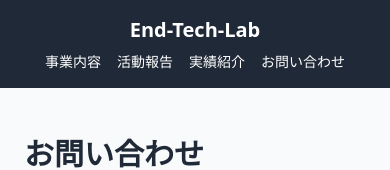
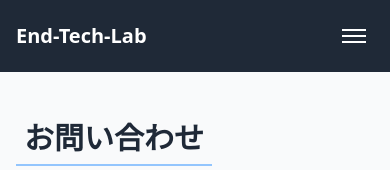
Before and after one commit to endtechlab/end-tech-lab, a Next.js app: page /contact in a window 390 px wide. Shown: the top 170 px of the page. Built offline with nearby package versions, Linux system fonts and the light colour scheme.

Commit message:
スマホ対応（ヘッダーのハンバーガーメニュー化）

```diff
--- a/components/Header.tsx
+++ b/components/Header.tsx
@@ -1,24 +1,43 @@
 // components/Header.tsx
 import Link from "next/link";
+import { useState } from "react";
 
 const Header = () => {
+  const [isMenuOpen, setIsMenuOpen] = useState(false);
+
   return (
     <header className="bg-gray-800 text-white sticky top-0 z-50">
       <div className="max-w-6xl mx-auto px-4 py-4 flex flex-col md:flex-row items-center md:justify-between gap-2 md:gap-0">
-        <h1 className="text-xl font-bold flex-shrink-0 whitespace-nowrap">
-          <Link href="/">End-Tech-Lab</Link>
-        </h1>
-        <nav className="flex flex-row flex-wrap md:flex-nowrap gap-4 md:gap-6 text-sm overflow-x-auto w-full md:w-auto justify-center md:justify-end">
-          <Link href="/services" className="hover:underline whitespace-nowrap">
+        <div className="flex items-center justify-between w-full md:w-auto">
+          <h1 className="text-xl font-bold flex-shrink-0 whitespace-nowrap">
+            <Link href="/">End-Tech-Lab</Link>
+          </h1>
+          {/* ハンバーガーメニューボタン（スマホのみ表示） */}
+          <button
+            className="md:hidden p-2"
+            onClick={() => setIsMenuOpen(!isMenuOpen)}
+            aria-label="メニュー"
+          >
+            <div className="w-6 h-6 flex flex-col justify-center items-center">
+              <span className={`w-6 h-0.5 bg-white transition-all duration-300 ${isMenuOpen ? 'rotate-45 translate-y-1' : ''}`}></span>
+              <span className={`w-6 h-0.5 bg-white mt-1 transition-all duration-300 ${isMenuOpen ? 'opacity-0' : ''}`}></span>
+              <span className={`w-6 h-0.5 bg-white mt-1 transition-all duration-300 ${isMenuOpen ? '-rotate-45 -translate-y-1' : ''}`}></span>
+            </div>
+          </button>
+        </div>
+
+        {/* ナビゲーション（PC時は横並び、スマホ時はドロップダウン） */}
+        <nav className={`md:flex flex-row flex-wrap md:flex-nowrap gap-4 md:gap-6 text-sm overflow-x-auto w-full md:w-auto justify-center md:justify-end ${isMenuOpen ? 'flex flex-col mt-4 md:mt-0' : 'hidden md:flex'}`}>
+          <Link href="/services" className="hover:underline whitespace-nowrap py-2 md:py-0">
             事業内容
           </Link>
-          <Link href="/activities" className="hover:underline whitespace-nowrap">
+          <Link href="/activities" className="hover:underline whitespace-nowrap py-2 md:py-0">
             活動報告
           </Link>
-          <Link href="/works" className="hover:underline whitespace-nowrap">
+          <Link href="/works" className="hover:underline whitespace-nowrap py-2 md:py-0">
             実績紹介
           </Link>
-          <Link href="/contact" className="hover:underline whitespace-nowrap">
+          <Link href="/contact" className="hover:underline whitespace-nowrap py-2 md:py-0">
             お問い合わせ
           </Link>
         </nav>
```
